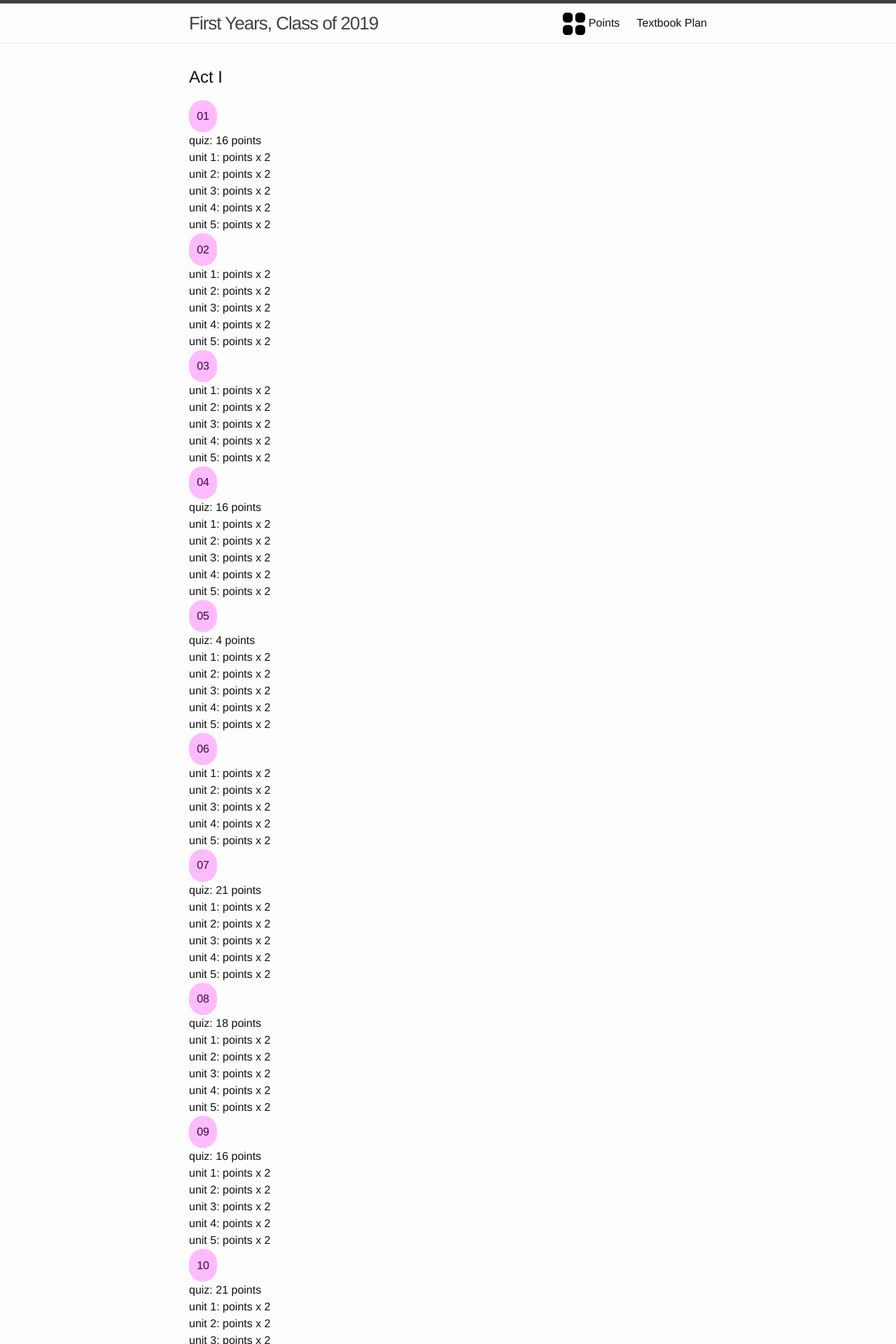
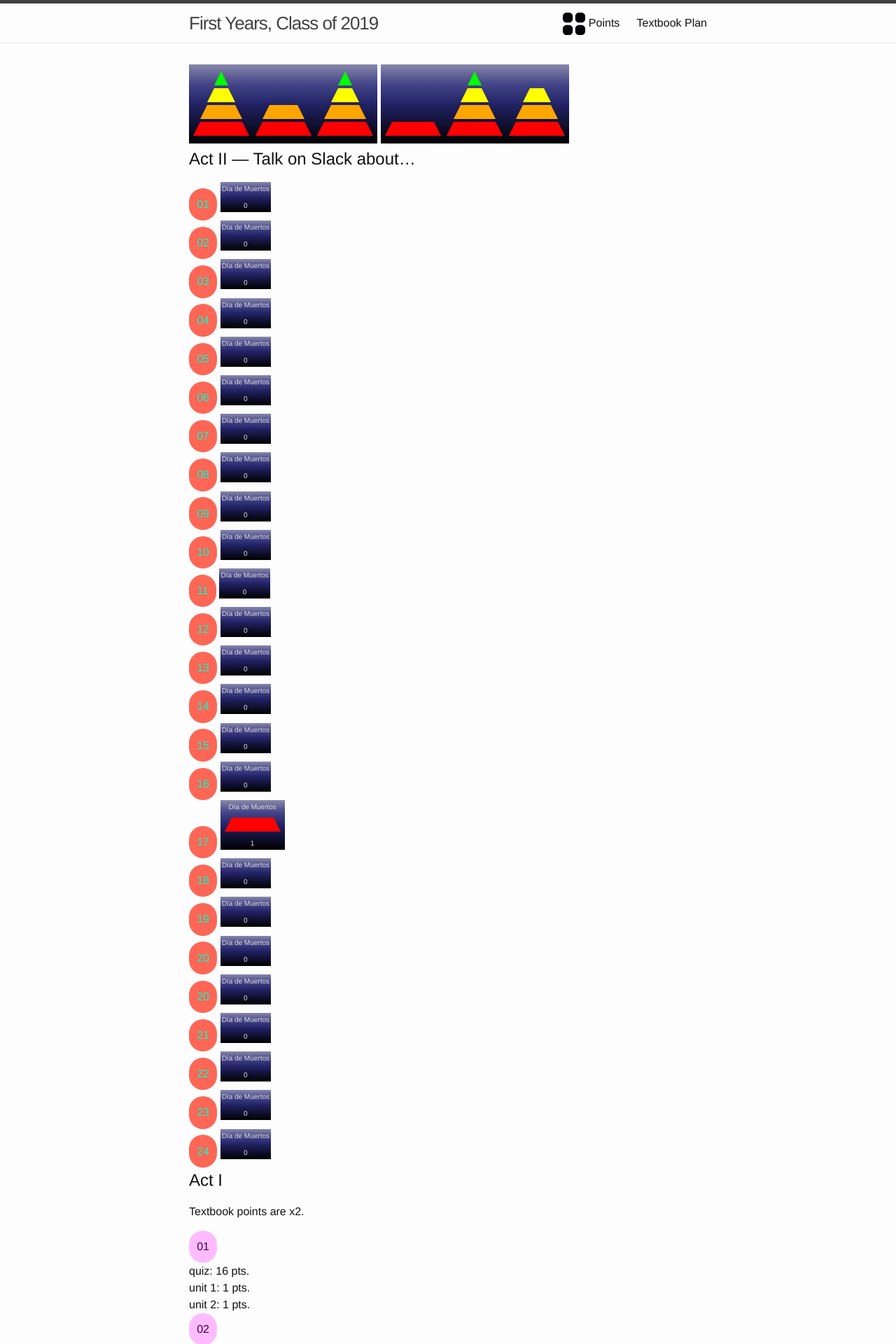
Before and after one commit to MrArgote/19-dot-argote-dot-org, a Jekyll site: the page built from points.md, in a window 1280 px wide. Shown: the top 1920 px of the page at 70% size. Built offline with Jekyll 4.4.1, drawn with Linux system fonts in a browser that asks for light colours; some of the changed text lies outside the part shown.

Commit message:
add pyramid component markup

```diff
--- a/_sass/components/_points-pyramid.sass
+++ b/_sass/components/_points-pyramid.sass
@@ -1,7 +1,13 @@
 .student
+  display: inline-block
+  padding: 1em
   font-size: 2px
   background-color: #226
   background-image: linear-gradient(to top,black,#113,#226,#448,#88A)
+  .topic, .num-of-points
+    text-align: center
+    font-size: 5em
+    color: #DDD
 
 .pyramid
   display: inline-block
--- a/points.md
+++ b/points.md
@@ -18,59 +18,113 @@ nav-icon: /assets/four-dots.svg
     background-color: #F65; }
 </style>
 
+<div class="student">
+  <div class="pyramid">
+    <div class="pyramid-top"></div>
+    <div class="trapezoid-level-3"></div>
+    <div class="trapezoid-level-2"></div>
+    <div class="trapezoid-level-1"></div>
+  </div>
+  <div class="pyramid">
+    <div class="trapezoid-level-2"></div>
+    <div class="trapezoid-level-1"></div>
+  </div>
+  <div class="pyramid">
+    <div class="pyramid-top"></div>
+    <div class="trapezoid-level-3"></div>
+    <div class="trapezoid-level-2"></div>
+    <div class="trapezoid-level-1"></div>
+  </div>
+</div>
+<div class="student">
+  <div class="pyramid">
+    <div class="trapezoid-level-1"></div>
+  </div>
+  <div class="pyramid">
+    <div class="pyramid-top"></div>
+    <div class="trapezoid-level-3"></div>
+    <div class="trapezoid-level-2"></div>
+    <div class="trapezoid-level-1"></div>
+  </div>
+  <div class="pyramid">
+    <div class="trapezoid-level-3"></div>
+    <div class="trapezoid-level-2"></div>
+    <div class="trapezoid-level-1"></div>
+  </div>
+</div>
 
-
-## Act I
+## Act II --- Talk on Slack about...
 
 <div class="student-tasks-grid" style="display:flex-wrap;">
   {% for student in site.data.textbookProgress.students %}
-    {% assign compSize = student[1].completed | size %}
-    <div class="
-    {% if compSize > 1 %}
-      done
-      {% else %}
-        yet-to-do
-    {% endif %}
-    ">
-      <div class="number">
-      {{ student[0] }}
-      </div>
-      <div>
-      {% if student[1].completed["quiz"] != empty %}
-        quiz:
-        {{ student[1].completed["quiz"] }} points
-      {% endif %}
-      </div>
-      <div>
-      {% if student[1].completed["01"] != empty %}
-        unit 1:
-        {{ student[1].completed["01"] }} points x 2
-      {% endif %}
-      </div>
-      <div>
-      {% if student[1].completed["02"] != empty %}
-        unit 2:
-        {{ student[1].completed["02"] }} points x 2
-      {% endif %}
-      </div>
-      <div>
-      {% if student[1].completed["03"] != empty %}
-        unit 3:
-        {{ student[1].completed["03"] }} points x 2
-      {% endif %}
-      </div>
-      <div>
-      {% if student[1].completed["04"] != empty %}
-        unit 4:
-        {{ student[1].completed["04"] }} points x 2
-      {% endif %}
-      </div>
-      <div>
-      {% if student[1].completed["05"] != empty %}
-        unit 5:
-        {{ student[1].completed["05"] }} points x 2
-      {% endif %}
+    <div class="yet-to-do">
+      <div class="number"> {{ student[0] }} </div>
+      <div class="student">
+      {% for assignment in student[1].completed.slack-act-ii %}
+        <div class="topic"> {{ assignment[0] }} </div>
+        {% assign pts = assignment[1] %}
+        <div class="pyramid">
+          {% if assignment[1] > 0 %}
+            {% if assignment[1] > 1 %}
+              {% if assignment[1] > 2 %}
+                {% if assignment[1] > 3 %}
+                  <div class="pyramid-top"></div>
+                {% endif %}
+                <div class="trapezoid-level-3"></div>
+              {% endif %}
+              <div class="trapezoid-level-2"></div>
+            {% endif %}
+            <div class="trapezoid-level-1"></div>
+          {% endif %}
+        </div>
+        <div class="num-of-points"> {{ pts }} </div>
+      {% endfor %}
       </div>
     </div>
   {% endfor %}
 </div>
+
+## Act I
+
+Textbook points are x2.
+
+<div class="student-tasks-grid" style="display:flex-wrap;">
+  {% for student in site.data.textbookProgress.students %}
+    {% assign compSize = student[1].completed.textbook | size %}
+    <div class="
+    {% if compSize > 1 %} done {% else %} yet-to-do {% endif %}
+    ">
+      <div class="number"> {{ student[0] }} </div>
+      <div>
+        {% if student[1].completed["quiz"] != empty %}
+          quiz: {{ student[1].completed["quiz"] }} pts.
+        {% endif %}
+      </div>
+      <div>
+        {% if student[1].completed.textbook["01"] != empty %}
+          unit 1: {{ student[1].completed.textbook["01"] }} pts.
+        {% endif %}
+      </div>
+      <div>
+        {% if student[1].completed.textbook["02"] != empty %}
+          unit 2: {{ student[1].completed.textbook["02"] }} pts.
+        {% endif %}
+      </div>
+      <div>
+        {% if student[1].completed.textbook["03"] != empty %}
+          unit 3: {{ student[1].completed.textbook["03"] }} pts.
+        {% endif %}
+      </div>
+      <div>
+        {% if student[1].completed.textbook["04"] != empty %}
+          unit 4: {{ student[1].completed.textbook["04"] }} pts.
+        {% endif %}
+      </div>
+      <div>
+        {% if student[1].completed.textbook["05"] != empty %}
+          unit 5: {{ student[1].completed.textbook["05"] }} pts.
+        {% endif %}
+      </div>
+    </div>
+  {% endfor %}
+</div>
```
